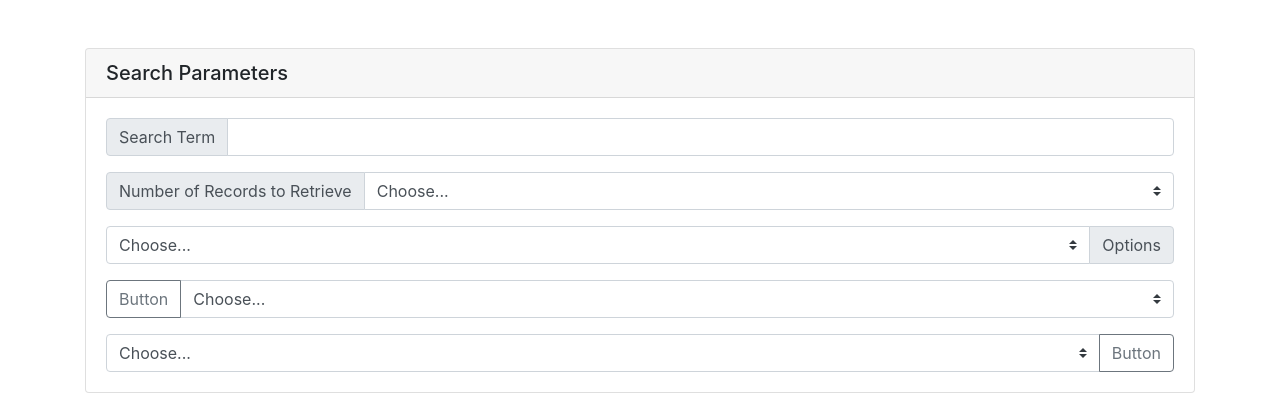
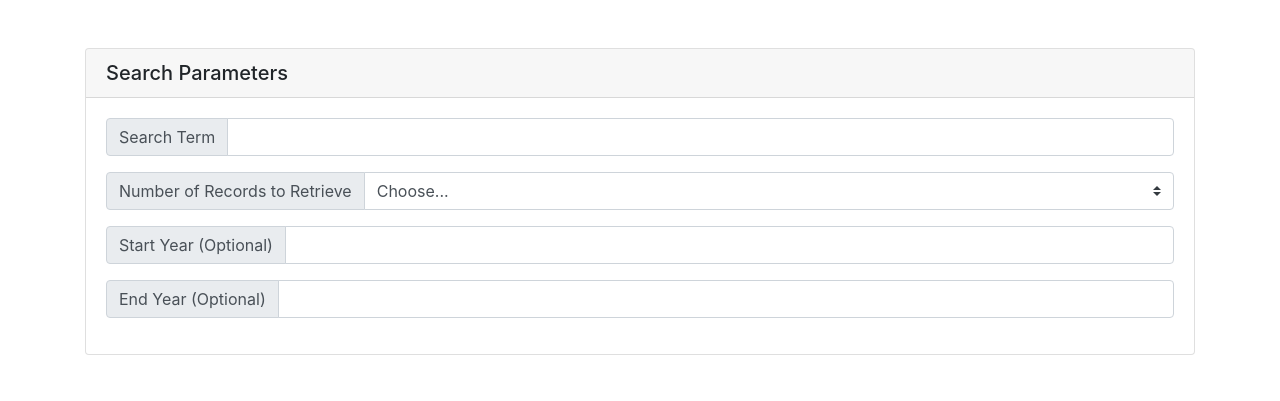
Before and after one commit to whitney227/New-York-Times-Article-Search, a plain HTML site: page index.html in a window 1280 px wide. Shown: the top 401 px of the page. Drawn offline with nearby package versions, Linux system fonts and the light colour scheme.

Commit message:
input complete

```diff
--- a/index.html
+++ b/index.html
@@ -37,41 +37,20 @@
               </select>
             </div>
 
-              <div class="input-group mb-3">
-                <select class="custom-select" id="inputGroupSelect02">
-                  <option selected>Choose...</option>
-                  <option value="1">One</option>
-                  <option value="2">Two</option>
-                  <option value="3">Three</option>
-                </select>
-                <div class="input-group-append">
-                  <label class="input-group-text" for="inputGroupSelect02">Options</label>
-                </div>
+            <div class="input-group mb-3">
+              <div class="input-group-prepend">
+                <span class="input-group-text" id="inputGroup-sizing-default">Start Year (Optional)</span>
               </div>
+              <input type="text" class="form-control" aria-label="Sizing example input" aria-describedby="inputGroup-sizing-default">
+            </div>
 
               <div class="input-group mb-3">
                 <div class="input-group-prepend">
-                  <button class="btn btn-outline-secondary" type="button">Button</button>
+                  <span class="input-group-text" id="inputGroup-sizing-default">End Year (Optional)</span>
                 </div>
-                <select class="custom-select" id="inputGroupSelect03" aria-label="Example select with button addon">
-                  <option selected>Choose...</option>
-                  <option value="1">One</option>
-                  <option value="2">Two</option>
-                  <option value="3">Three</option>
-                </select>
+                <input type="text" class="form-control" aria-label="Sizing example input" aria-describedby="inputGroup-sizing-default">
               </div>
 
-              <div class="input-group">
-                <select class="custom-select" id="inputGroupSelect04" aria-label="Example select with button addon">
-                  <option selected>Choose...</option>
-                  <option value="1">One</option>
-                  <option value="2">Two</option>
-                  <option value="3">Three</option>
-                </select>
-                <div class="input-group-append">
-                  <button class="btn btn-outline-secondary" type="button">Button</button>
-                </div>
-              </div>
         </div>
       </div>
     </div> <!-- End Search Container -->
```
